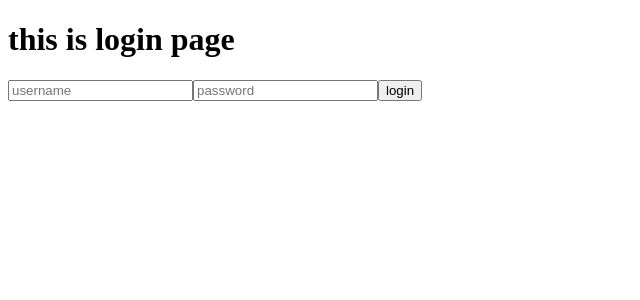
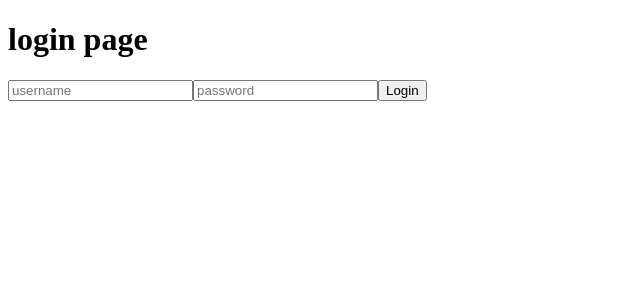
Before and after one commit to DhruvSachaniya/Chat-client, a React (Create React App) app in the folder chat-client-dev/: page /login in a window 1280 px wide. Shown: the top 300 px of the page, without its empty margins (0-640 px from the left). Built offline with nearby package versions, Linux system fonts and the light colour scheme.

Commit message:
[fix]: login

```diff
--- a/chat-client-dev/src/componets/Login.jsx
+++ b/chat-client-dev/src/componets/Login.jsx
@@ -2,54 +2,65 @@ import axios from "axios";
 import { useState } from "react";
 
 export default function Login() {
-    const [inputname, setinputname] = useState("");
-    const [inputpass, setinputpass] = useState("");
-    const [responsemess, setresponsemess] = useState("");
+  const [cradentials, setCradentials] = useState({
+    username: "",
+    password: "",
+  });
 
-    function handleinput (event) {
-        const {name, value} = event.target;
-        if(name === "username") {
-            setinputname(value);
-        } else if (name === "password") {
-            setinputpass(value);
+  function handleChange(event) {
+    const { name, value } = event.target;
+    setCradentials((prevValue) => {
+      return {
+        ...prevValue,
+        [name]: value,
+      };
+    });
+  }
+
+  async function handleLogin(event) {
+    event.preventDefault();
+    try {
+      const response = await axios({
+        url: "/auth/login",
+        method: "post",
+        headers: {
+          "Content-Type": "application/json",
+        },
+        data: JSON.stringify(cradentials),
+      });
+
+      if (response.status === 200) {
+        localStorage.setItem("jwt_token", response.data.token);
+      }
+      setCradentials({
+        username: "",
+        password: "",
+      });
+    } catch (err) {
+      console.log(err);
     }
   }
 
-    async function logindata(username, password) {
-        try{
-            const response = await axios.post("http://localhost:5000/auth/login", {
-                username: username,
-                password: password
-            });
-            setresponsemess(JSON.stringify(response.data));
-
-        } catch (error) {
-            console.log("error sending data", error)
-        }
-    }
-
-
-    return(
+  return (
     <>
-            <h1>this is login page</h1>
-            <div>
+      <h1>login page</h1>
+      <form onSubmit={handleLogin}>
         <input
           name="username"
           placeholder="username"
-                onChange={handleinput}
-                value={inputname}
-                type="text"/>
+          onChange={handleChange}
+          value={cradentials.username}
+          type="text"
+        />
         <input
           name="password"
           placeholder="password"
-                onChange={handleinput}
-                value={inputpass}
-                type="password"/>
-                <button onClick={()=> logindata(inputname, inputpass)}>
-                    login
-                </button>
-                {responsemess && <p>{responsemess}</p>}
-            </div>
+          onChange={handleChange}
+          value={cradentials.password}
+          type="password"
+        />
+        <button type="submit">Login</button>
+      </form>
     </>
   );
 }
--- a/chat-client-dev/src/componets/Register.jsx
+++ b/chat-client-dev/src/componets/Register.jsx
@@ -20,7 +20,8 @@ export default function Register() {
     });
   }
 
-  async function handleRegister() {
+  async function handleRegister(event) {
+    event.preventDefault();
     try {
       await axios({
         url: "/auth/register",
```
Lines whose indentation alone changed are shown as unchanged.
